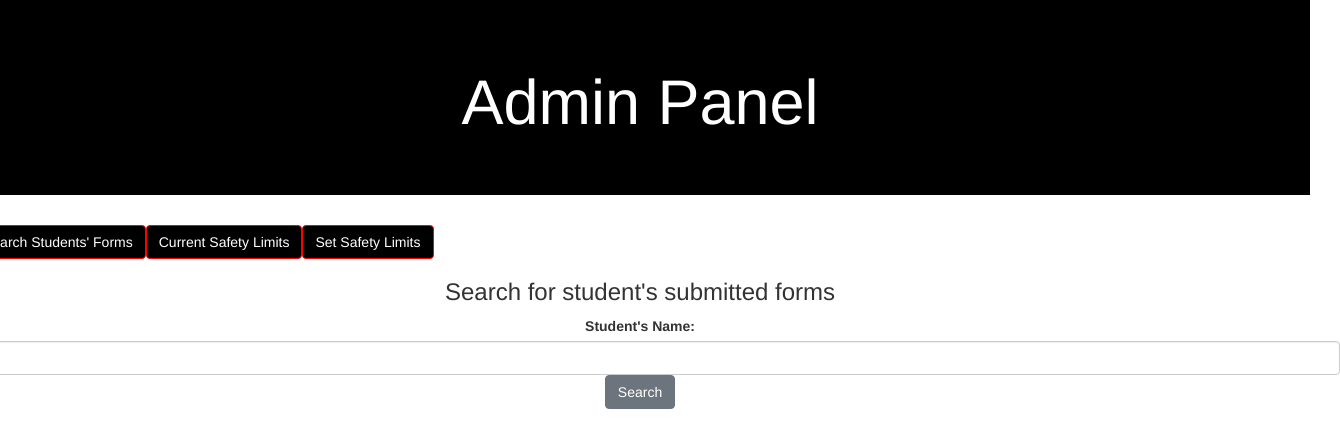
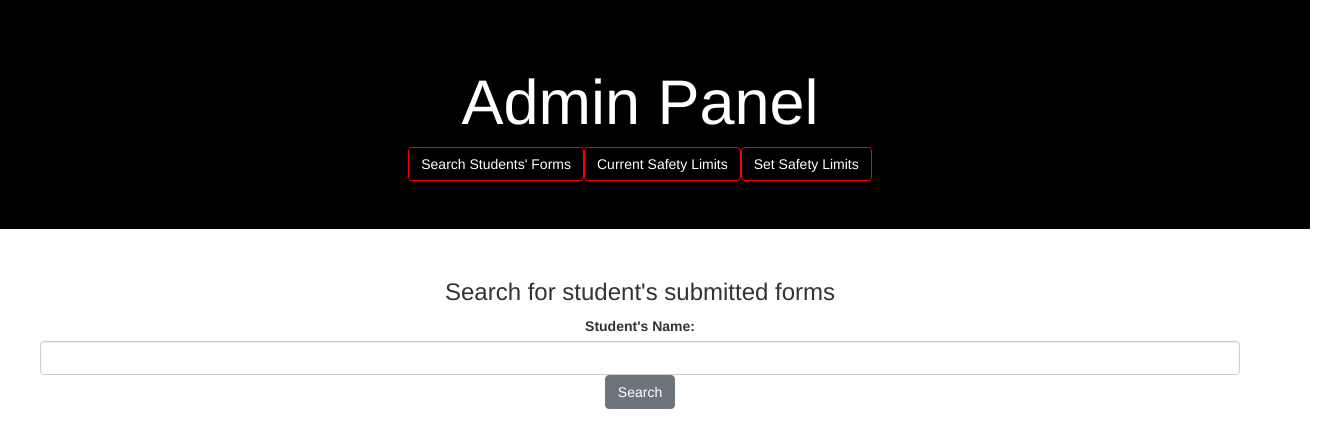
Before and after one commit to mfreilly98/Flight-Risk-Assessment-Frontend, a React (Create React App) app: page /AdminPanel in a window 1280 px wide. Shown: the top 448 px of the page, 1340 px wide, since content can reach past the window. Built offline with nearby package versions, Linux system fonts and the light colour scheme.

Commit message:
Push current for milestone2

```diff
--- a/src/App.js
+++ b/src/App.js
@@ -3,8 +3,7 @@ import 'react-datepicker/dist/react-datepicker.css';
 import RiskAssessmentForm from "./components/RiskAssessmentForm";
 import AdminPanel from "./components/AdminPanel";
 import HomePage from "./components/HomePage";
-import {Link, BrowserRouter as Router, Switch, Route} from "react-router-dom";
-import {Container} from "react-bootstrap";
+import {BrowserRouter as Router, Switch, Route} from "react-router-dom";
 import React from "react";
 
 function App() {
--- a/src/components/AdminPanel.js
+++ b/src/components/AdminPanel.js
@@ -1,6 +1,6 @@
 import React, {Component} from 'react';
 import './../stylesheets/AdminPanel.css';
-import {Jumbotron, Row, Col, Form, FormGroup, Button} from 'react-bootstrap';
+import {Jumbotron, Row, Col, Form, FormGroup, Button, Container} from 'react-bootstrap';
 
 class AdminPanel extends Component{
 
@@ -119,12 +119,12 @@ class AdminPanel extends Component{
                     <Button className="btn btn-default">Search</Button>
                 </FormGroup>
             </Row>
-        )
+        );
     }
 
     vfrDisplay() {
         return (
-            <>
+            <div>
             <h2>VFR Current Safety Limits</h2>
             <Row>
                 <h3>Local Pattern</h3>
@@ -212,13 +212,13 @@ class AdminPanel extends Component{
                     <p>low: {this.state.vfr.soloFactors.lastLandingComm.low} | med: {this.state.vfr.soloFactors.lastLandingComm.med} | high: {this.state.vfr.soloFactors.lastLandingComm.high}</p>
                 </Row>
             </Row>
-            </>
+            </div>
         )
     }
 
     ifrDisplay() {
         return (
-            <>
+            <div>
             <h2>IFR Current Safety Limits</h2>
             <Row>
                 <h3>Departure</h3>
@@ -286,7 +286,7 @@ class AdminPanel extends Component{
                     <p>low: {this.state.ifr.departure.totalWind.low} | med: {this.state.ifr.departure.totalWind.med} | high: {this.state.ifr.departure.totalWind.high}</p>*/}
                 </Row>
             </Row>
-            </>
+            </div>
         )
     }
 
@@ -331,9 +331,9 @@ class AdminPanel extends Component{
                     <Col><Button className="btn btn-default" onClick={this.set.bind(this, "maxVis", this.state.setMaxVis)}>Set</Button></Col>
                 </Row>
                 <Row>
-                    <Form.Label>Mid safe limit: </Form.Label>
-                    <Form.Control type="number" onChange={e => this.setState({setMidVis: e.target.value})}></Form.Control>
-                    <Button className="btn btn-default" onClick={this.set.bind(this, "midVis", this.state.setMidVis)}>Set</Button>
+                    <Col className="section"><Form.Label>Mid safe limit: </Form.Label></Col>
+                    <Col sm={2}><Form.Control type="number" onChange={e => this.setState({setMidVis: e.target.value})}></Form.Control></Col>
+                    <Col><Button className="btn btn-default" onClick={this.set.bind(this, "midVis", this.state.setMidVis)}>Set</Button></Col>
                 </Row>
             </FormGroup>
         )
@@ -355,16 +355,14 @@ class AdminPanel extends Component{
                 <Row>
                     <Jumbotron fluid className="jumbo">
                         <h1>Admin Panel</h1>
+                        <Button className="btn dash-btn" onClick={this.switchView.bind(this, "student")}>Search Students' Forms</Button>
+                        <Button className="btn dash-btn" onClick={this.switchView.bind(this, "current")}>Current Safety Limits</Button>
+                        <Button className="btn dash-btn" onClick={this.switchView.bind(this, "set")}>Set Safety Limits</Button>
                     </Jumbotron>
                 </Row>
-                <Row>
-                    <Button as={Col} className="btn dash-btn" onClick={this.switchView.bind(this, "student")}>Search Students' Forms</Button>
-                    <Button as={Col} className="btn dash-btn" onClick={this.switchView.bind(this, "current")}>Current Safety Limits</Button>
-                    <Button as={Col} className="btn dash-btn" onClick={this.switchView.bind(this, "set")}>Set Safety Limits</Button>
-                </Row>
-                <Row>
+                <Container>
                     {display}
-                </Row>
+                </Container>
             </Row>
         );
     }
```
Also changed, not shown: src/components/HomePage.js (indentation only), 1 other file (tests, documents, lock files or other folders).
